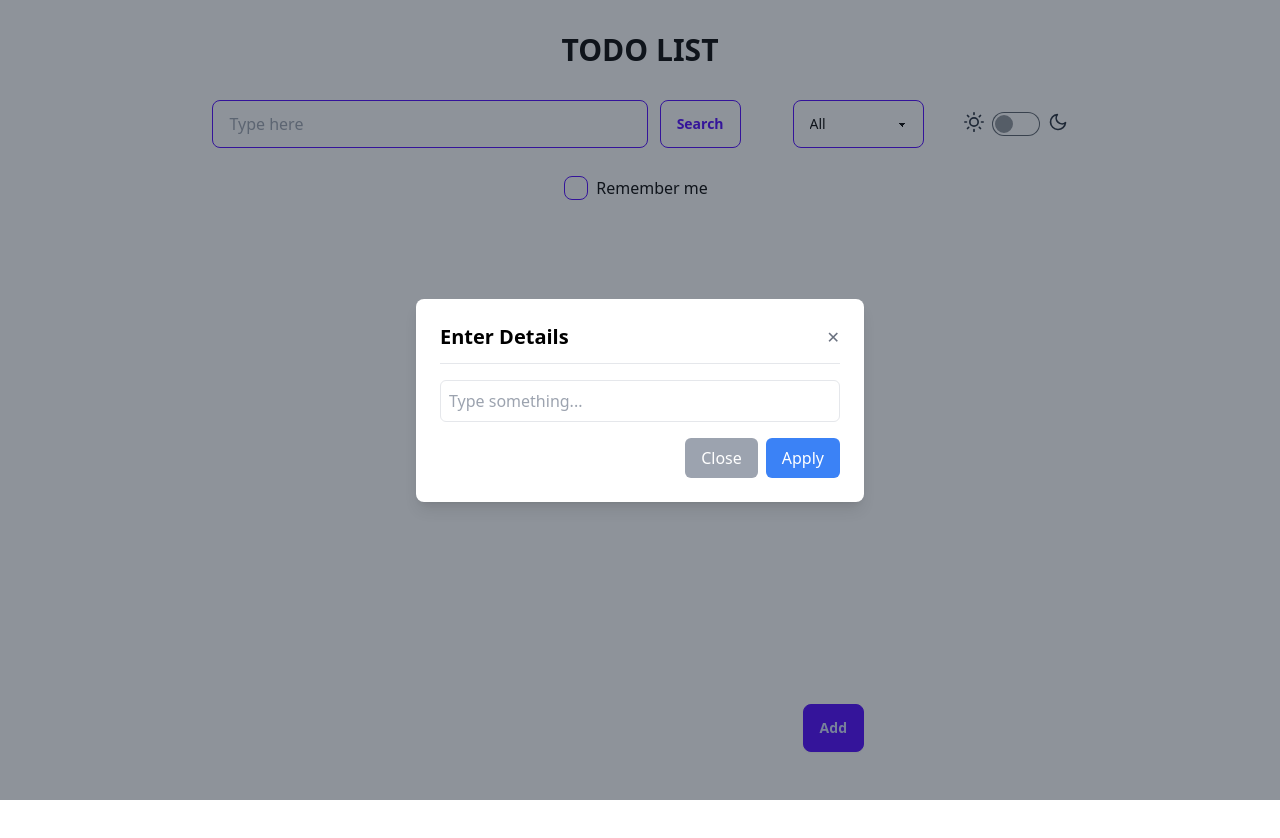
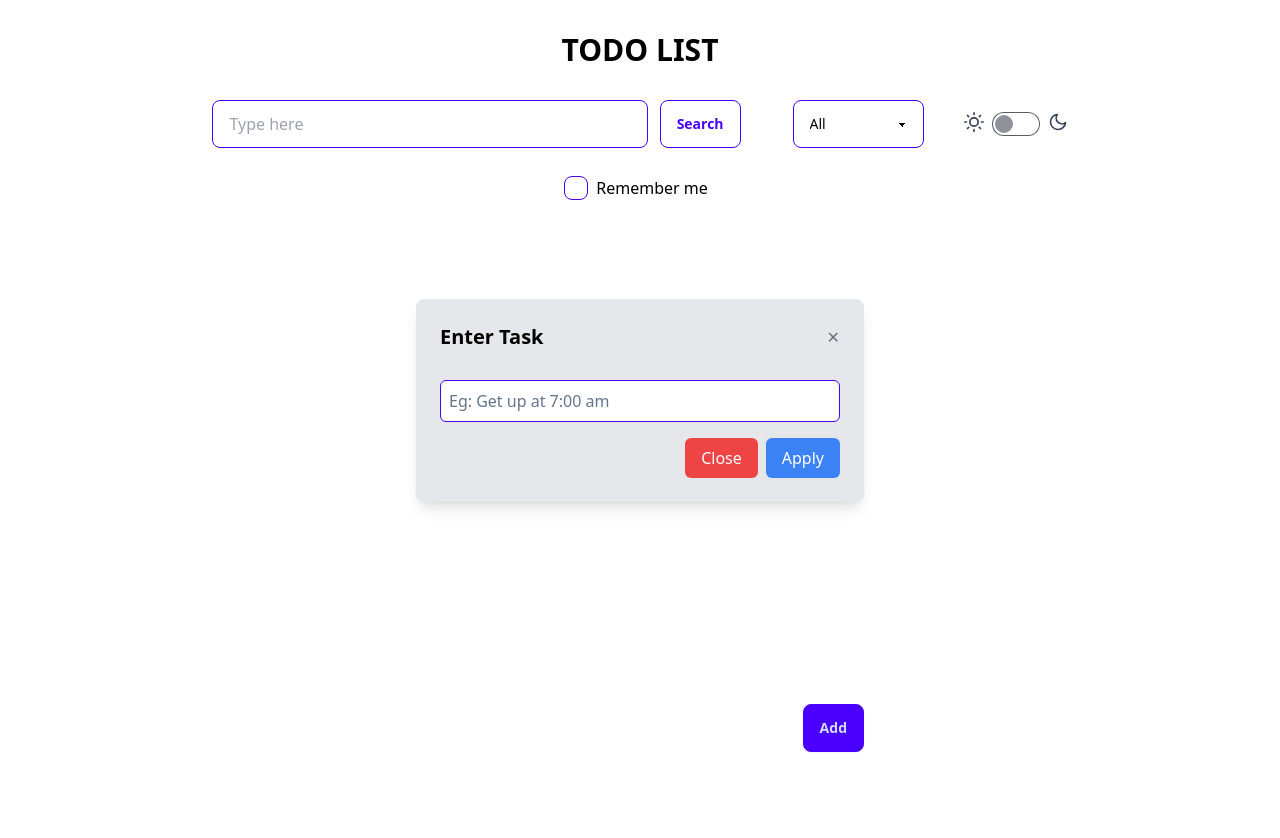
Before and after one commit to Hasanul-Alam/todo-app, a React (Vite) app: page / in a window 1280 px wide. Both pictures are taken after a click on the button "Add". Shown: the top 838 px of the page. Built offline with nearby package versions, Linux system fonts and the light colour scheme.

Commit message:
modal is changed according to dark mode

```diff
--- a/src/App.jsx
+++ b/src/App.jsx
@@ -8,7 +8,9 @@ function App() {
     setOpenModal(!openModal);
   };
   const toggleTheme = () => {
-    {theme === 'light' ? setTheme('dark') : setTheme('light')}
+    {
+      theme === "light" ? setTheme("dark") : setTheme("light");
+    }
   };
   return (
     <div className={`py-8 ${theme === "light" ? "bg-white" : "bg-slate-900"}`}>
@@ -54,7 +56,11 @@ function App() {
           </select>
 
           {/* Theme Controller */}
-          <label className="flex cursor-pointer gap-2">
+          <label
+            className={`flex cursor-pointer gap-2 ${
+              theme === "light" ? "text-slate-700" : "text-gray-200"
+            }`}
+          >
             <svg
               xmlns="http://www.w3.org/2000/svg"
               width="20"
@@ -117,18 +123,24 @@ function App() {
 
           {/* Modal */}
           <div
-            className={`fixed inset-0 flex items-center justify-center bg-gray-800 bg-opacity-50 ${
+            className={`fixed inset-0 flex items-center justify-center bg-opacity-50 ${
               openModal ? "block" : "hidden"
             }`}
           >
-            <div className="bg-white rounded-lg shadow-lg p-6 w-full max-w-md">
+            <div className={`rounded-lg shadow-lg p-6 w-full max-w-md ${
+              theme === 'light' ? "bg-gray-200" : "bg-slate-700"
+            }`}>
               <div className="flex justify-between items-center border-b pb-3">
-                <h3 className="text-xl font-semibold text-black">
-                  Enter Details
+                <h3 className={`text-xl font-semibold text-black ${
+              theme === 'light' ? "text-black" : "text-white"
+            }`}>
+                  Enter Task
                 </h3>
                 <button
                   onClick={toggleModal}
-                  className="text-gray-500 hover:text-gray-700"
+                  className={`text-gray-500 ${
+                    theme === 'light' ? "text-black hover:text-gray-700" : "text-white hover:text-slate-300"
+                  }`}
                   id="closeModal"
                 >
                   &#10005;
@@ -138,15 +150,17 @@ function App() {
               <div className="my-4">
                 <input
                   type="text"
-                  placeholder="Type something..."
-                  className="w-full p-2 border rounded-md focus:outline-none focus:ring-2 focus:ring-blue-500 bg-white text-black"
+                  placeholder="Eg: Get up at 7:00 am"
+                  className={`w-full p-2 border rounded-md focus:outline-none focus:ring-2 focus:ring-blue-500 ${
+                    theme === 'light' ? "bg-white text-black border-primary placeholder:text-slate-500" : "border-white bg-slate-900 text-white placeholder:text-slate-400"
+                  }`}
                 />
               </div>
 
               <div className="flex justify-end space-x-2">
                 <button
                   onClick={toggleModal}
-                  className="px-4 py-2 bg-gray-400 text-white rounded-md hover:bg-gray-500"
+                  className="px-4 py-2 bg-red-500 text-white rounded-md hover:bg-red-700"
                   id="closeModal"
                 >
                   Close
```
